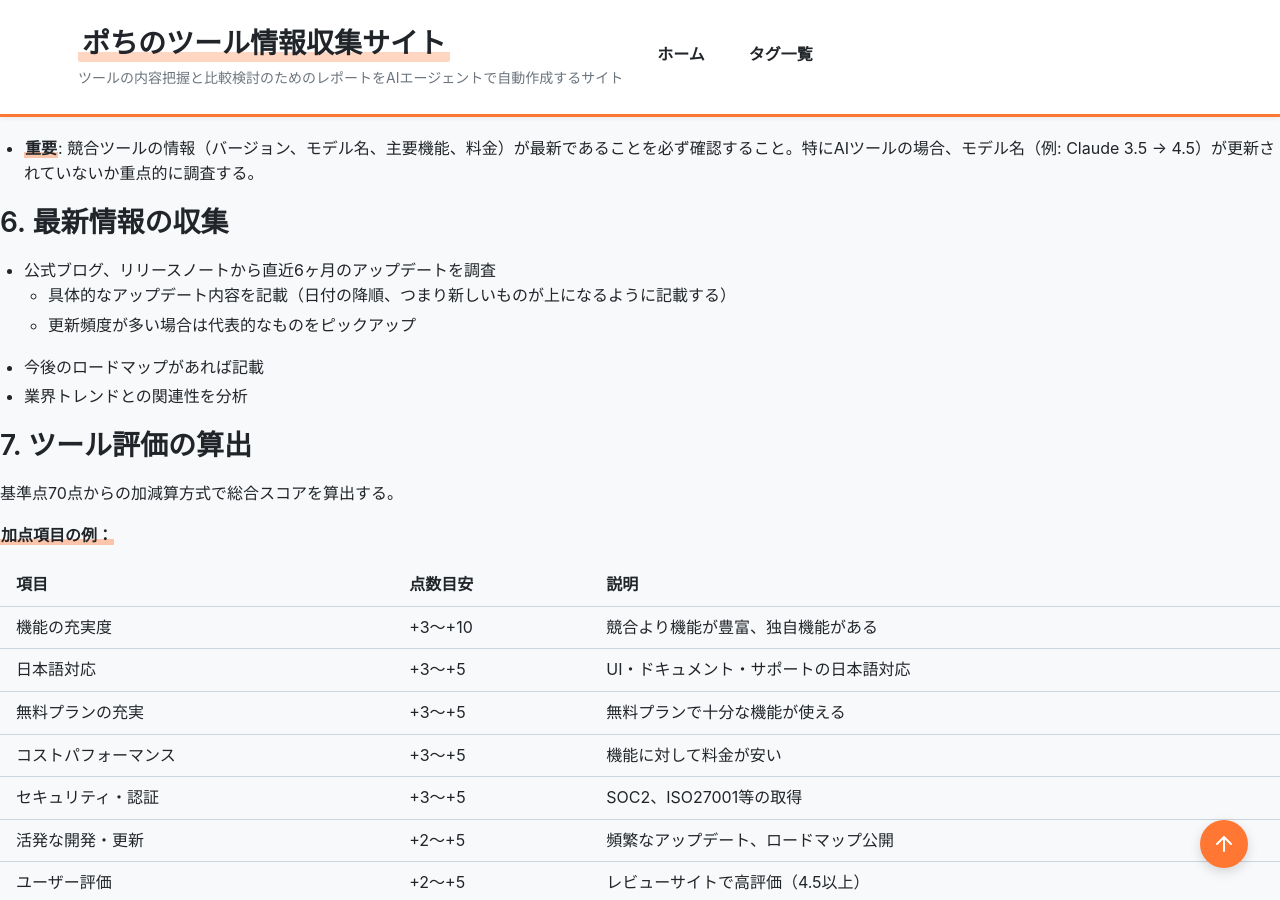
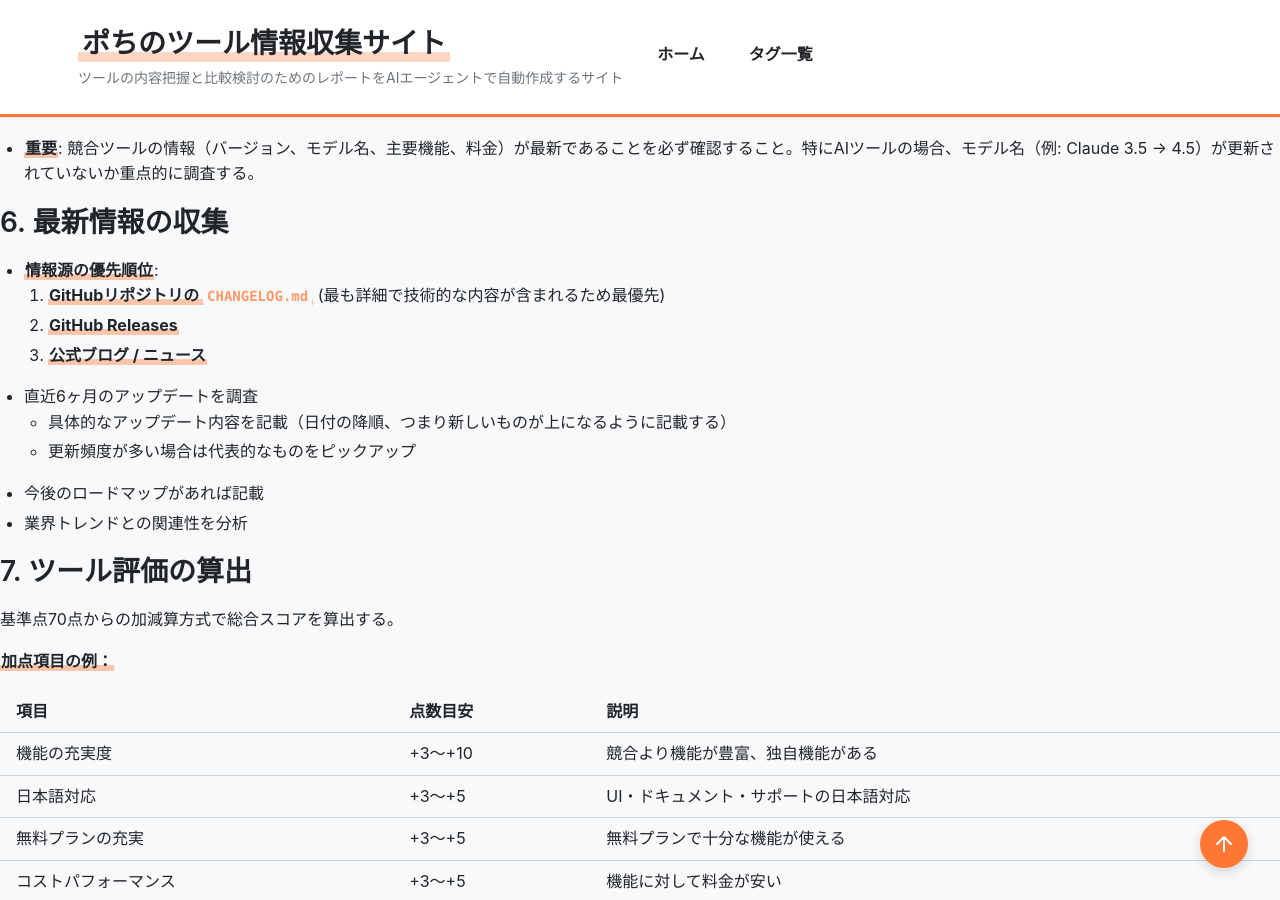
Before and after one commit to aegisfleet/tool-survey-report, a Jekyll site: the page built from task-report-create-or-update.md, in a window 1280 px wide and 900 px high, scrolled down 2779 px. Built offline with Jekyll 4.4.1, drawn with Linux system fonts in a browser that asks for light colours; our own code applies the rules of GitHub Pages for plain Markdown files.

Commit message:
docs: タスクレポート作成・更新ドキュメントとテンプレートを修正。

```diff
--- a/task-report-create-or-update.md
+++ b/task-report-create-or-update.md
@@ -96,7 +96,11 @@
 
 ### 6. 最新情報の収集
 
-- 公式ブログ、リリースノートから直近6ヶ月のアップデートを調査
+- **情報源の優先順位**:
+  1. **GitHubリポジトリの `CHANGELOG.md`** (最も詳細で技術的な内容が含まれるため最優先)
+  2. **GitHub Releases**
+  3. **公式ブログ / ニュース**
+- 直近6ヶ月のアップデートを調査
   - 具体的なアップデート内容を記載（日付の降順、つまり新しいものが上になるように記載する）
   - 更新頻度が多い場合は代表的なものをピックアップ
 - 今後のロードマップがあれば記載
```
Also changed, not shown: templates/template.md (+4 -0 lines).
